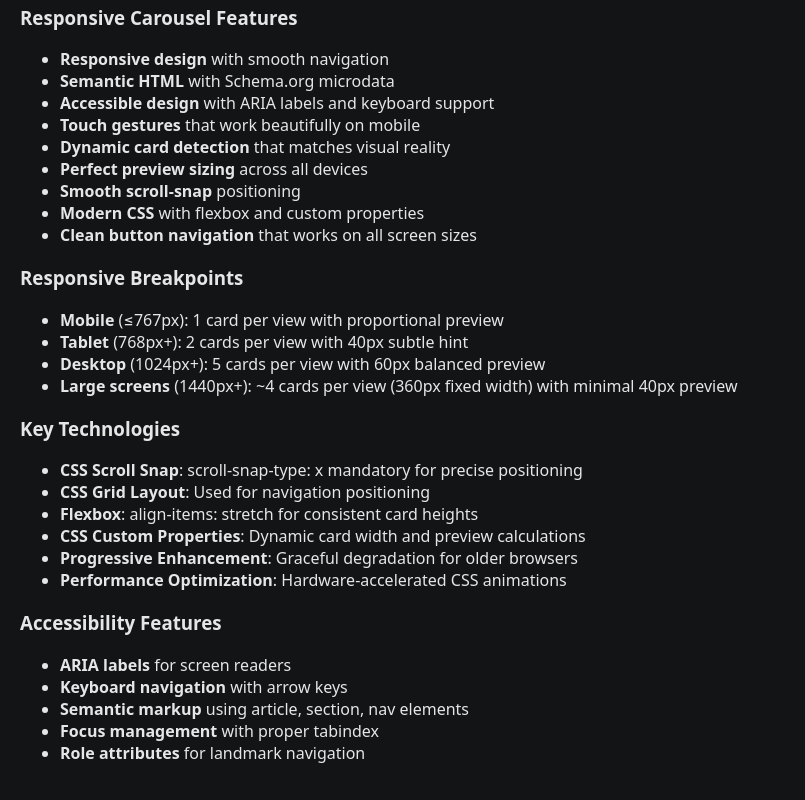
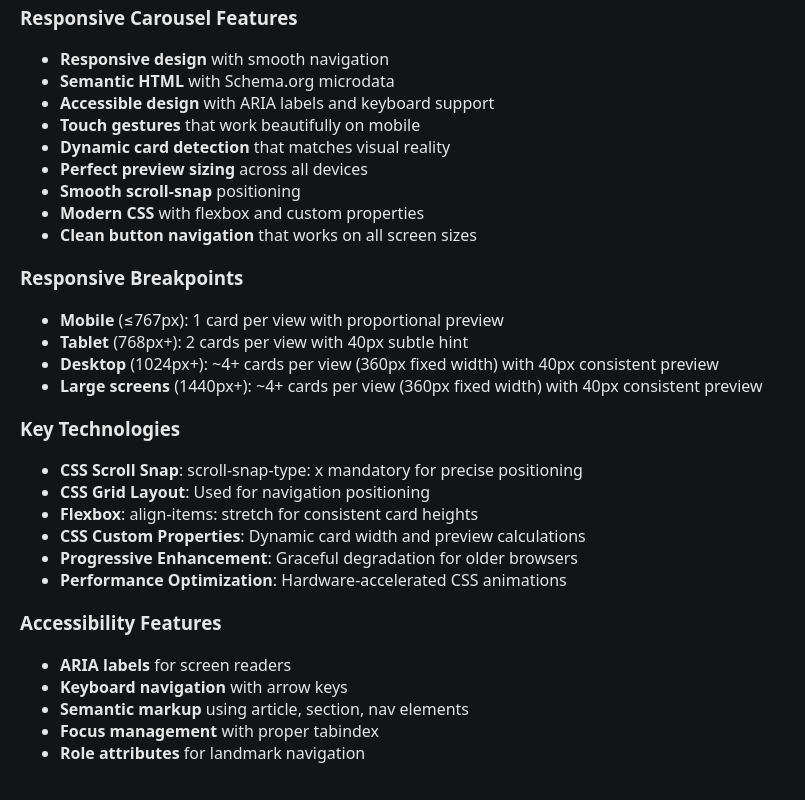
Before and after one commit to MauricioAntunez/web-demos, a plain HTML site: page docs/carousel-cards/index.html in a window 1280 px wide. Shown: the part 655-1455 px from the top of the page, without its empty margins (0-805 px from the left). Drawn offline with Linux system fonts and the light colour scheme.

Commit message:
normalized preview size

```diff
--- a/docs/carousel-cards/index.html
+++ b/docs/carousel-cards/index.html
@@ -272,7 +272,7 @@
         @media (min-width: 1024px) {
           .carousel {
             --cards-per-view: 5;
-            --preview-width: 60px;
+            --preview-width: 40px;
             --card-width: 360px;
           }
 
@@ -424,8 +424,8 @@
         <ul>
           <li><strong>Mobile</strong> (≤767px): 1 card per view with proportional preview</li>
           <li><strong>Tablet</strong> (768px+): 2 cards per view with 40px subtle hint</li>
-          <li><strong>Desktop</strong> (1024px+): 5 cards per view with 60px balanced preview</li>
-          <li><strong>Large screens</strong> (1440px+): ~4 cards per view (360px fixed width) with minimal 40px preview</li>
+          <li><strong>Desktop</strong> (1024px+): ~4+ cards per view (360px fixed width) with 40px consistent preview</li>
+          <li><strong>Large screens</strong> (1440px+): ~4+ cards per view (360px fixed width) with 40px consistent preview</li>
         </ul>
 
         <h3>Key Technologies</h3>
```
